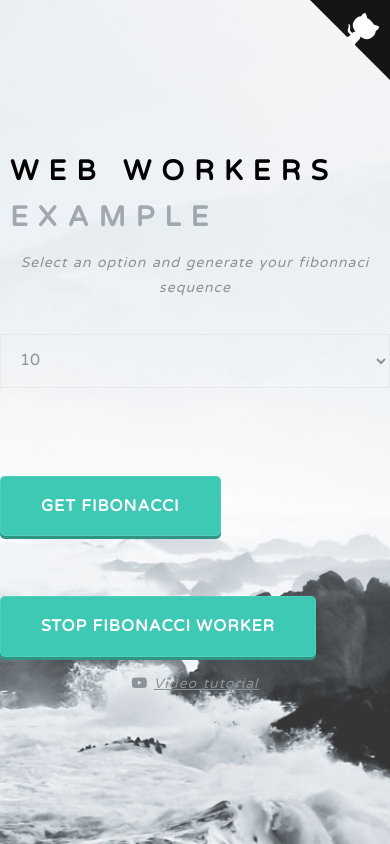
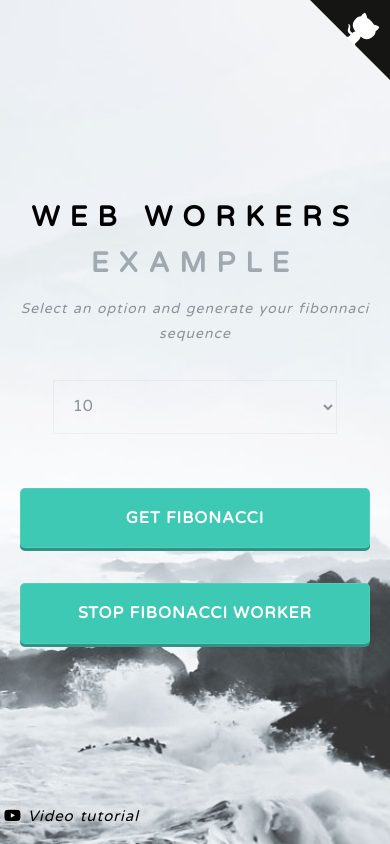
Before and after one commit to davidjsalazarmoreno/workers-example, a website: page index.html in a window 390 px wide. Drawn offline with nearby package versions, Linux system fonts and the light colour scheme.

Commit message:
adds footer styles

```diff
--- a/style.css
+++ b/style.css
@@ -20,6 +20,7 @@ header h1 {
   font-variant-caps: all-small-caps;
   letter-spacing: 10px;
   margin: 10px;
+  text-align: center;
 }
 
 p,
@@ -59,6 +60,10 @@ article select {
   transition: all 350ms ease;
 }
 
+article #result {
+  font-size: 17px;
+}
+
 article select:hover,
 article select:focus,
 article select:active {
@@ -78,7 +83,6 @@ article button {
   display: inline-block;
   font-weight: bold;
   letter-spacing: 1px;
-  margin: 60px 0 0;
   padding: 20px 40px;
   text-transform: uppercase;
 }
@@ -89,3 +93,51 @@ article button:active {
   background: rgba(61, 201, 179, 0.9);
   cursor: pointer;
 }
+
+footer {
+  position: fixed;
+  bottom: 0;
+  left: 1%;
+}
+
+footer p:first-child {
+  padding-right: 15px;
+}
+
+footer a,
+footer p {
+  color: #000;
+  text-indent: 0;
+  text-shadow: 0 0 10px #fff;
+  text-decoration: none;
+}
+
+footer a,
+footer p,
+footer i {
+  font-size: 15px;
+}
+
+footer a:hover {
+  opacity: 0.5;
+}
+
+
+@media only screen and (max-width: 533px) {
+  select {
+    margin: 0 auto;
+    width: 73%;
+  }
+
+  .buttons {
+    padding: 20px;
+  }
+
+  button {
+    width: 100%;
+  }
+
+  button:last-child {
+    margin-top: 10%;
+  }
+}
```
